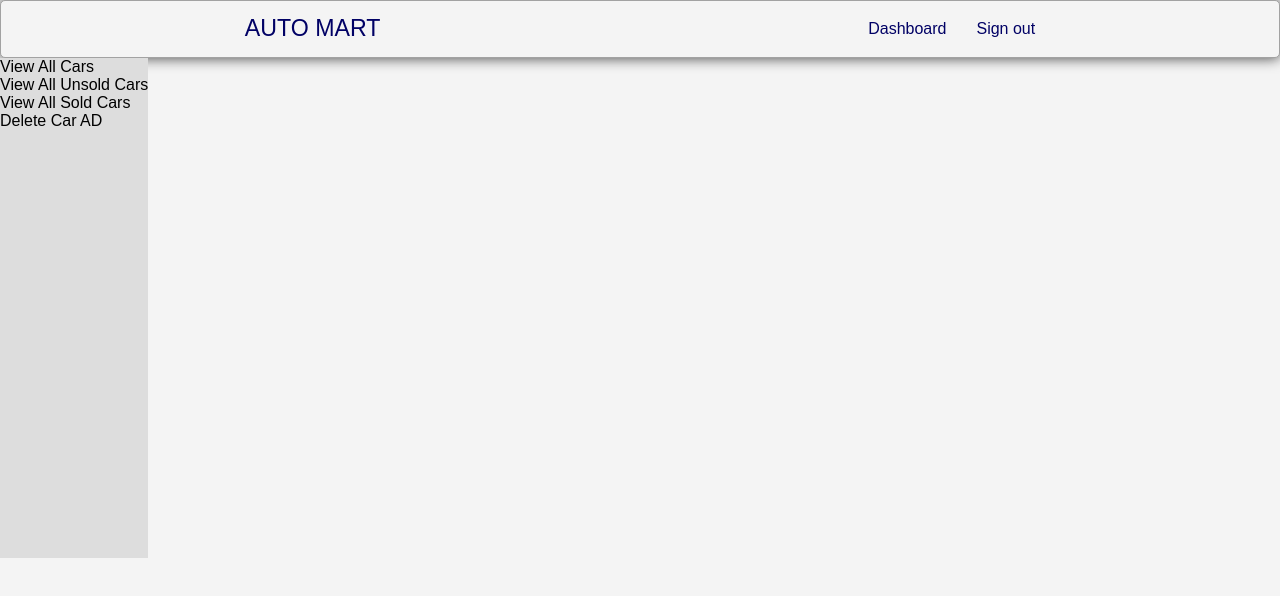
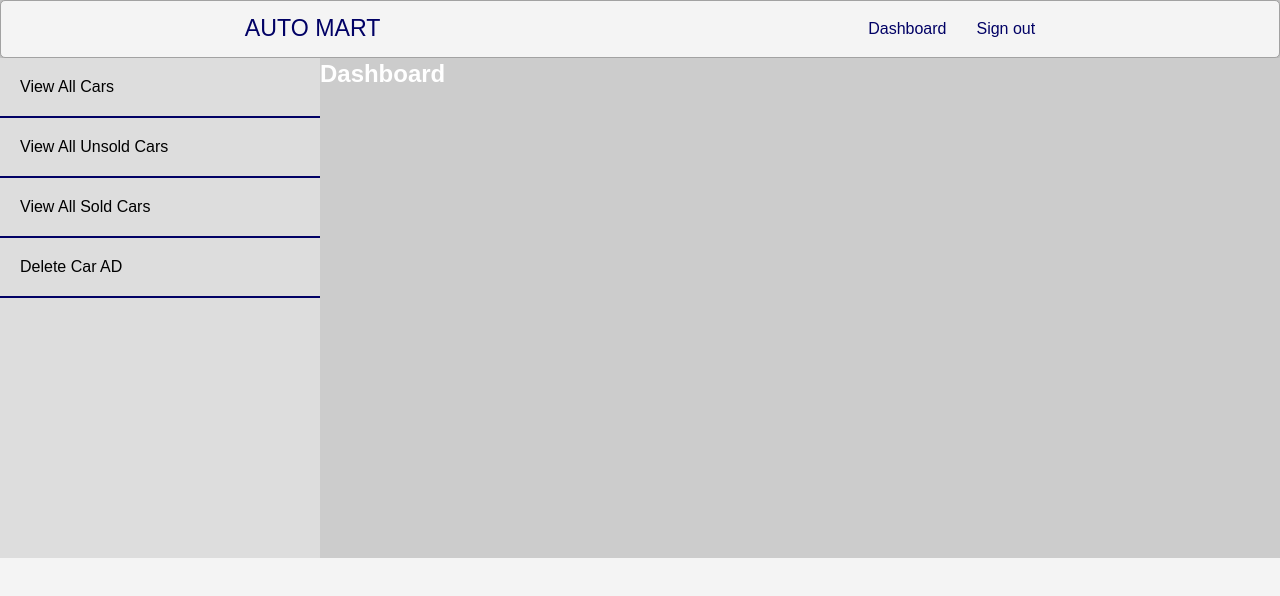
Before and after one commit to marusoft/Auto-Mart, a plain HTML site: page UI/admin.html in a window 1280 px wide. Drawn offline with Linux system fonts and the light colour scheme.

Commit message:
add flex property to siderbar class and dasboard-content and height,padding,font-size

```diff
--- a/UI/admin.html
+++ b/UI/admin.html
@@ -41,7 +41,9 @@
       </ul>
     </div>
     <div class="dashboard-content">
-      <div class="dashboard-card"></div>
+      <div class="dashboard-card">
+        <h2>Dashboard</h2>
+      </div>
     </div>
   </section>
   <!-- dashboard secction end -->
--- a/UI/css/admin.css
+++ b/UI/css/admin.css
@@ -109,10 +109,23 @@ p {
 .dashboard-container {
   display: flex;
 }
-
 .sidebar {
+  flex: 1;
   height: 500px;
   background-color: #ddd;
+}
+.dashboard-content{
+  flex: 3;
+  height: 500px;
+  background-color: #ccc;
+  font-size: 22px;
+  font-weight: bold;
+
+}
+.sidebar ul li{
+  padding: 20px;
+  border-bottom: 2px solid #010165;
+
 }
 /* DASHBOARD END */
 
```
